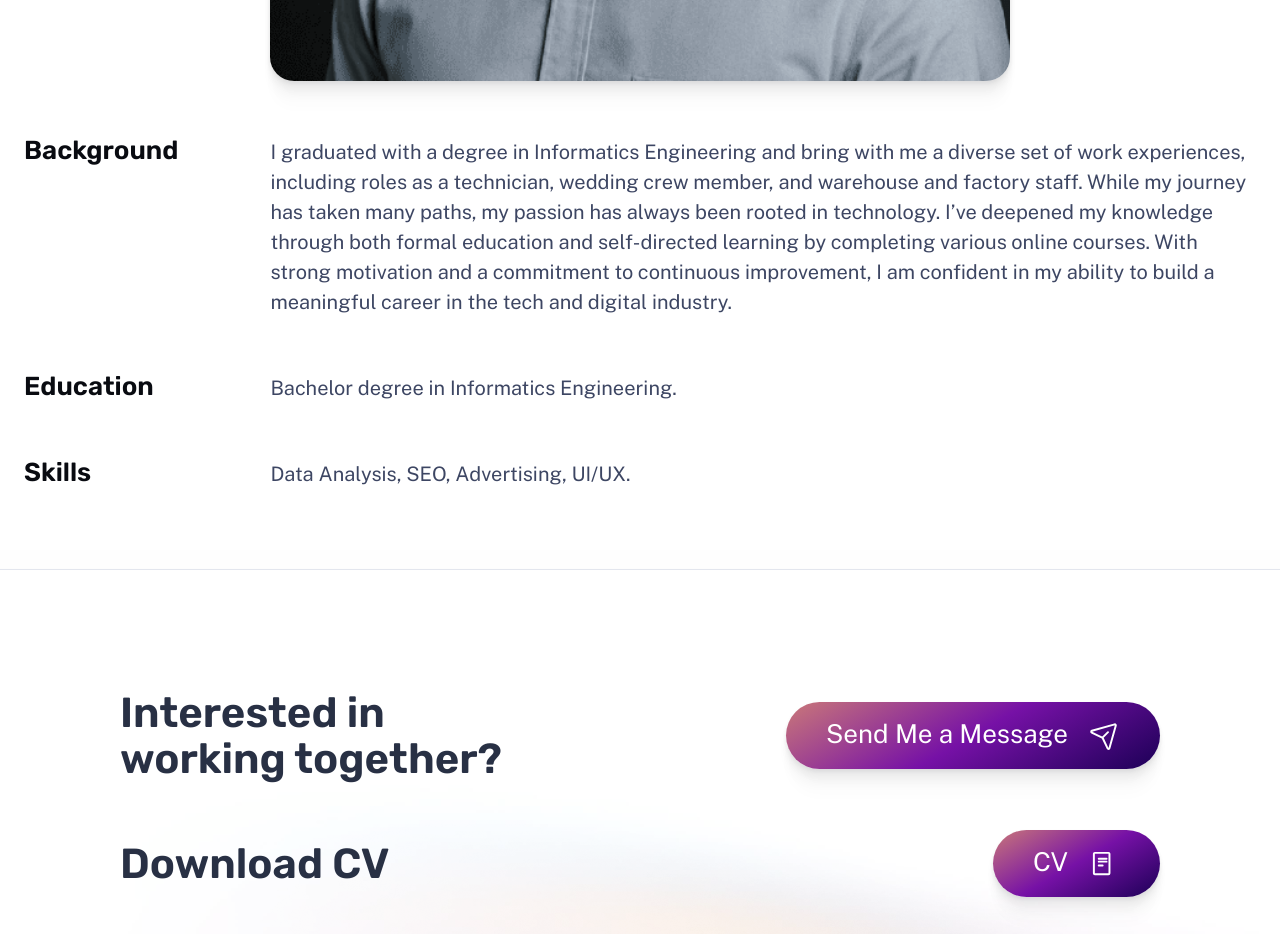
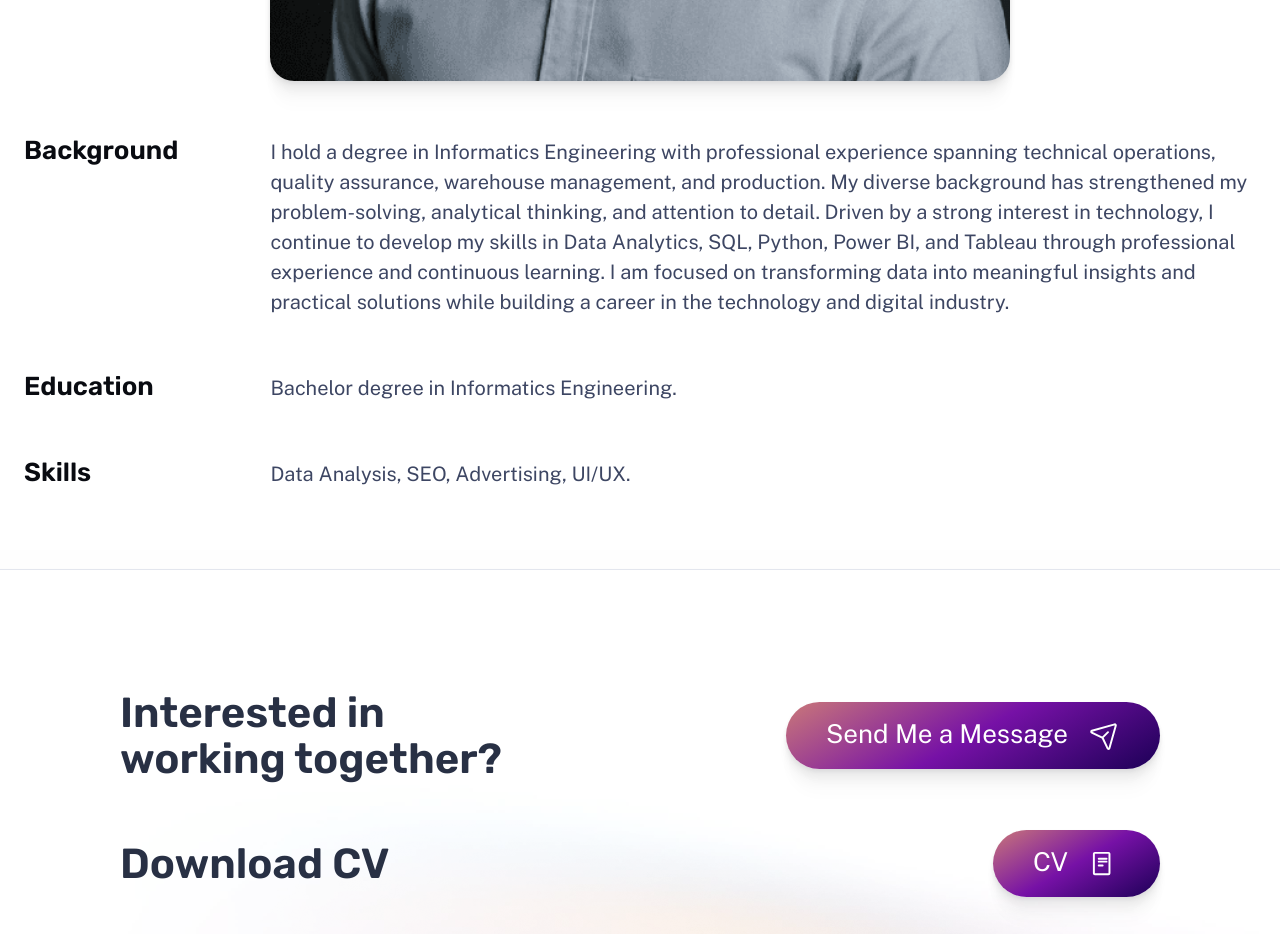
Before and after one commit to herulobarto/personal-website, an Astro site: page /about in a window 1280 px wide. Shown: the part 1120-2054 px from the top of the page. Built offline with nearby package versions, Linux system fonts and the light colour scheme; Astro itself is replaced by a stand-in of ours.

Commit message:
update seo

```diff
--- a/src/pages/about.astro
+++ b/src/pages/about.astro
@@ -24,11 +24,11 @@ import Hero from '../components/Hero.astro';
 				<h2 class="section-title">Background</h2>
 				<div class="content">
 					<p>
-						I graduated with a degree in Informatics Engineering and bring with me a diverse set of work experiences, including roles as a technician, wedding crew member, and warehouse and factory staff.
+						I hold a degree in Informatics Engineering with professional experience spanning technical operations, quality assurance, warehouse management, and production.
 
-						While my journey has taken many paths, my passion has always been rooted in technology. I’ve deepened my knowledge through both formal education and self-directed learning by completing various online courses.
+						My diverse background has strengthened my problem-solving, analytical thinking, and attention to detail. Driven by a strong interest in technology, I continue to develop my skills in Data Analytics, SQL, Python, Power BI, and Tableau through professional experience and continuous learning.
 
-						With strong motivation and a commitment to continuous improvement, I am confident in my ability to build a meaningful career in the tech and digital industry.
+						I am focused on transforming data into meaningful insights and practical solutions while building a career in the technology and digital industry.
 					</p>
 				</div>
 			</section>
--- a/src/pages/index.astro
+++ b/src/pages/index.astro
@@ -31,7 +31,7 @@ const projects = (await getCollection('work'))
 			<header class="hero">
 				<Hero
 					title="Hello, my name is Heru Lobarto"
-					tagline="I am a Fresh Graduate in Informatics Engineering who is currently based in Cimahi, Indonesia."
+					tagline="Informatics Engineering graduate with experience in QA Testing, ERP-based data management, inventory control, and technical operations. Focused on Data Analytics, with hands-on skills in SQL, Python, Power BI, and Tableau for data analysis and visualization. Based in Cimahi, Indonesia."
 					align="start"
 				>
 					<div class="roles">
```
